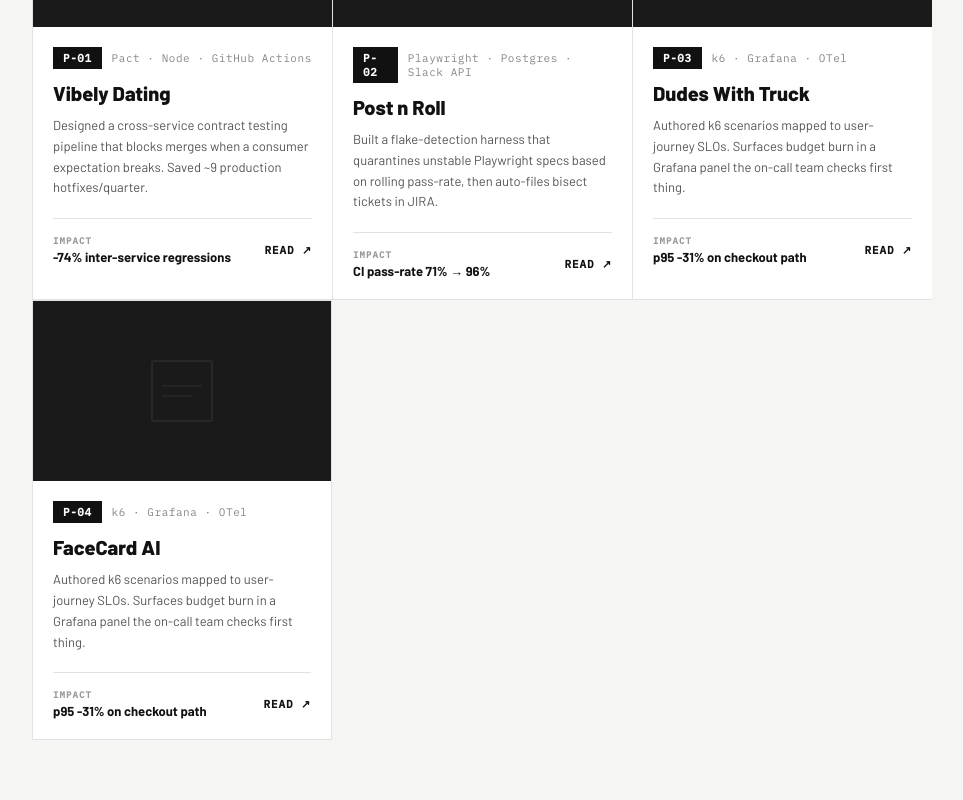
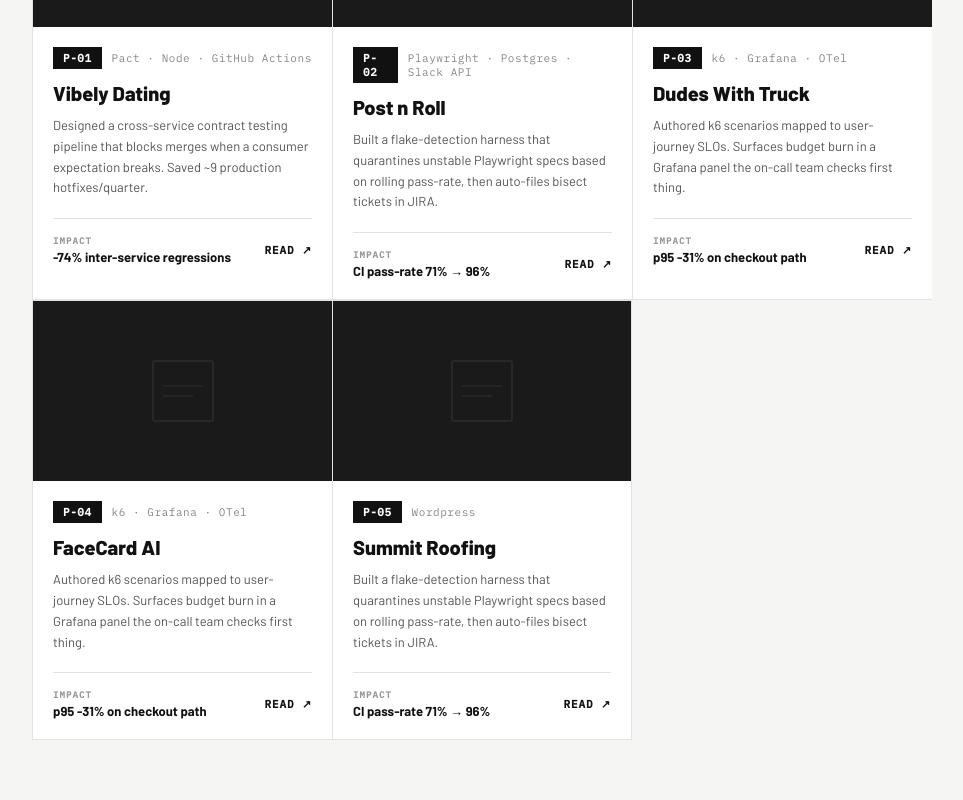
Before and after one commit to vshlprmr2-byte/VishalQAWebSite, a plain HTML site: page index.html in a window 1280 px wide. Shown: the part 4516-5316 px from the top of the page, without its empty margins (268-1231 px from the left). Drawn offline with Linux system fonts and the light colour scheme; a web font is replaced by a local one.

Commit message:
project update

```diff
--- a/index.html
+++ b/index.html
@@ -704,6 +704,15 @@
       impact: "p95 -31% on checkout path",
       link:   "https://apps.apple.com/us/app/facecard-ai/id6743083576"
     },
+{
+      id:     "P-05",
+      tech:   "Wordpress",
+      title:  "Summit Roofing",
+      desc:   "Built a flake-detection harness that quarantines unstable Playwright specs based on rolling pass-rate, then auto-files bisect tickets in JIRA.",
+      impact: "CI pass-rate 71% → 96%",
+      link:   "https://go.summitroofingwilmington.com/"
+    },
+
   ];
 
   // ── CERTIFICATIONS ─────────────────────────────────────────────
```
